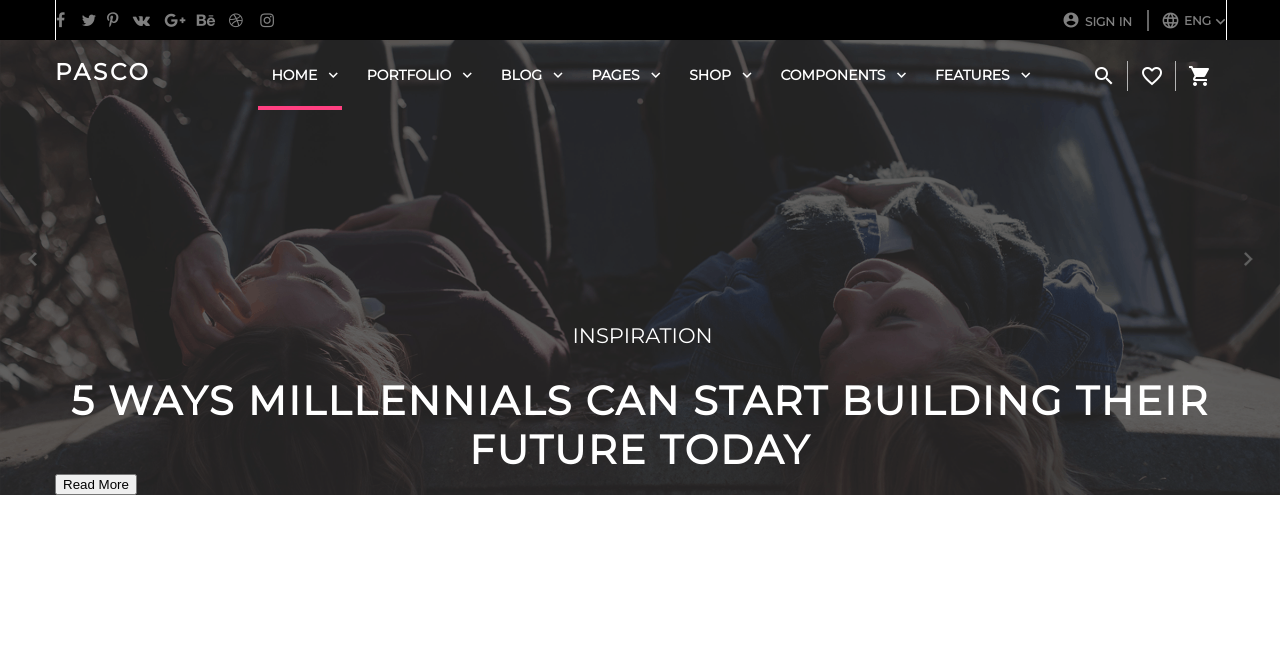
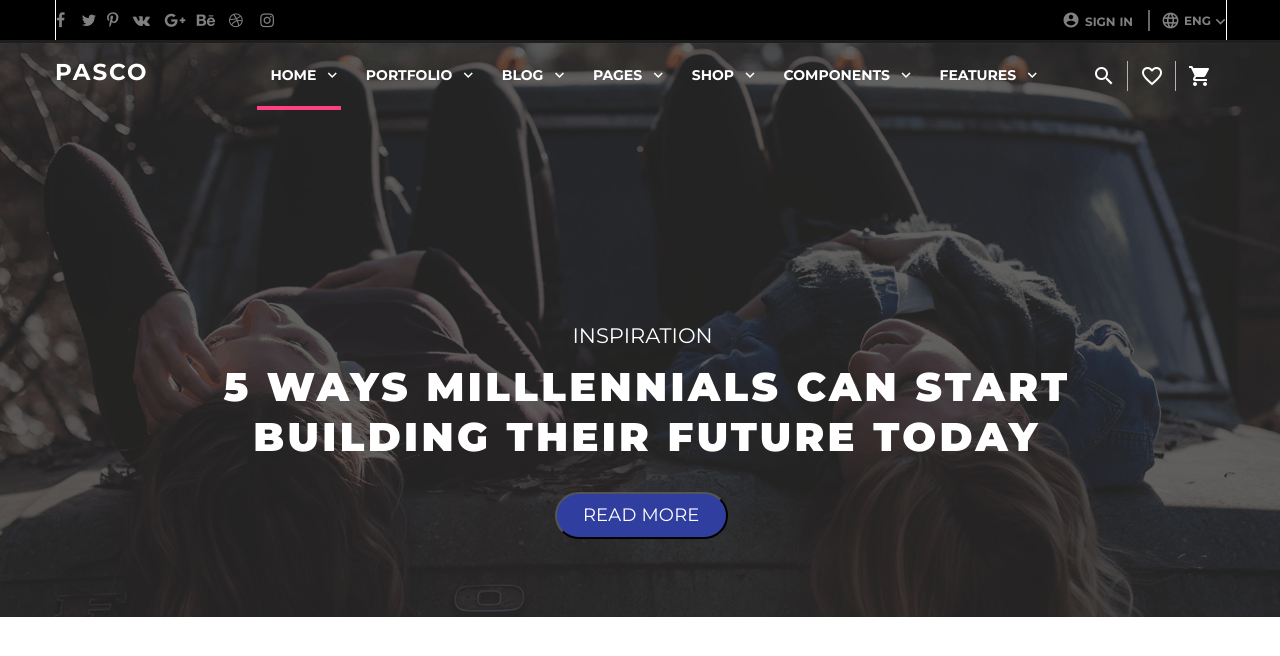
Before and after one commit to pragya6/Pasco, a plain HTML site: page index.html in a window 1280 px wide. Drawn offline with Linux system fonts and the light colour scheme.

Commit message:
title-till-button

```diff
--- a/index.html
+++ b/index.html
@@ -6,7 +6,7 @@
     <meta name="viewport" content="width=device-width, initial-scale=1.0" />
     <link rel="stylesheet" type="text/css" href="styles.css" />
     <link
-      href="https://fonts.googleapis.com/css?family=Montserrat"
+      href="https://fonts.googleapis.com/css?family=Montserrat:400,500,700,900"
       rel="stylesheet"
     />
     <link
@@ -118,7 +118,7 @@
           <div class="title">
             <h4>INSPIRATION</h4>
             <h1>5 Ways milllennials can start building their future today</h1>
-            <button>Read More</button>
+            <button class="title-button">Read More</button>
           </div>
         </div>
       </div>
--- a/styles.css
+++ b/styles.css
@@ -178,7 +178,7 @@ a {
   font-size: 23px;
   font-weight: 700;
   font-family: inherit;
-  letter-spacing: 3px;
+  letter-spacing: 2px;
   line-height: 36px;
   text-transform: uppercase;
   margin-top: 14px;
@@ -190,7 +190,7 @@ a {
   font-weight: bold;
   list-style: none;
   margin-top: 26px;
-  margin-left: 107.5px;
+  margin-left: 109px;
   margin-bottom: 0;
   padding: 0;
   height: 40px;
@@ -271,16 +271,39 @@ a {
   text-align: center;
   margin-top: 210.5px;
   margin-left: 517.5px;
-  margin-bottom: 27.8px;
+  margin-bottom: 13px;
 }
 
 .title > h1 {
+  width: 848px;
   font-size: 40px;
-  letter-spacing: 2px;
+  letter-spacing: 3.35px;
+  line-height: 50.5px;
   text-transform: uppercase;
   color: inherit;
   font-weight: 900;
   font-family: "Montserrat";
   text-align: center;
   margin: 0 0;
+  margin-left: 168px;
 }
+
+.title-button {
+  width: 172.5px;
+  margin-left: 500px;
+  margin-top: 29px;
+  margin-bottom: 78px;
+  border-radius: 25px;
+  font-size: 18px;
+  background-color: #303f9f;
+  letter-spacing: 0.2px;
+  line-height: 41px;
+  color: white;
+  font-weight: 400;
+  font-family: "Montserrat";
+  text-transform: uppercase;
+}
+
+.title-button:hover{
+  box-shadow: 2px 0px 10px 4px rgba(0, 0, 255, 0.4);
+}
```
